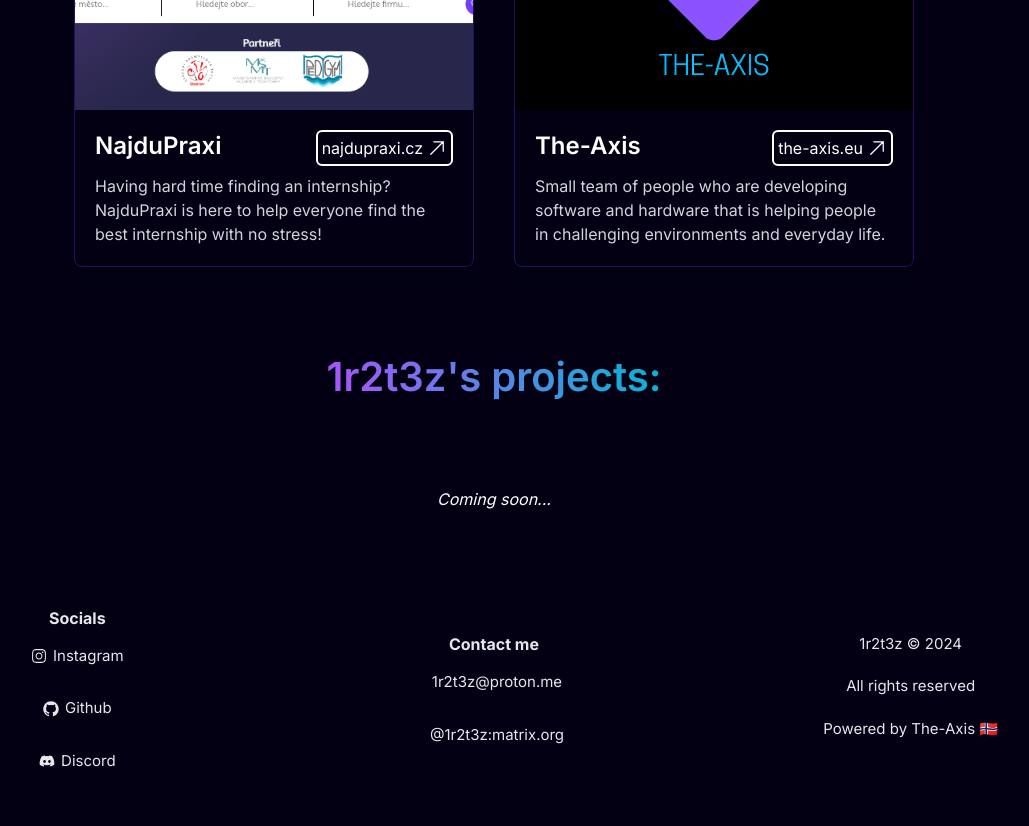
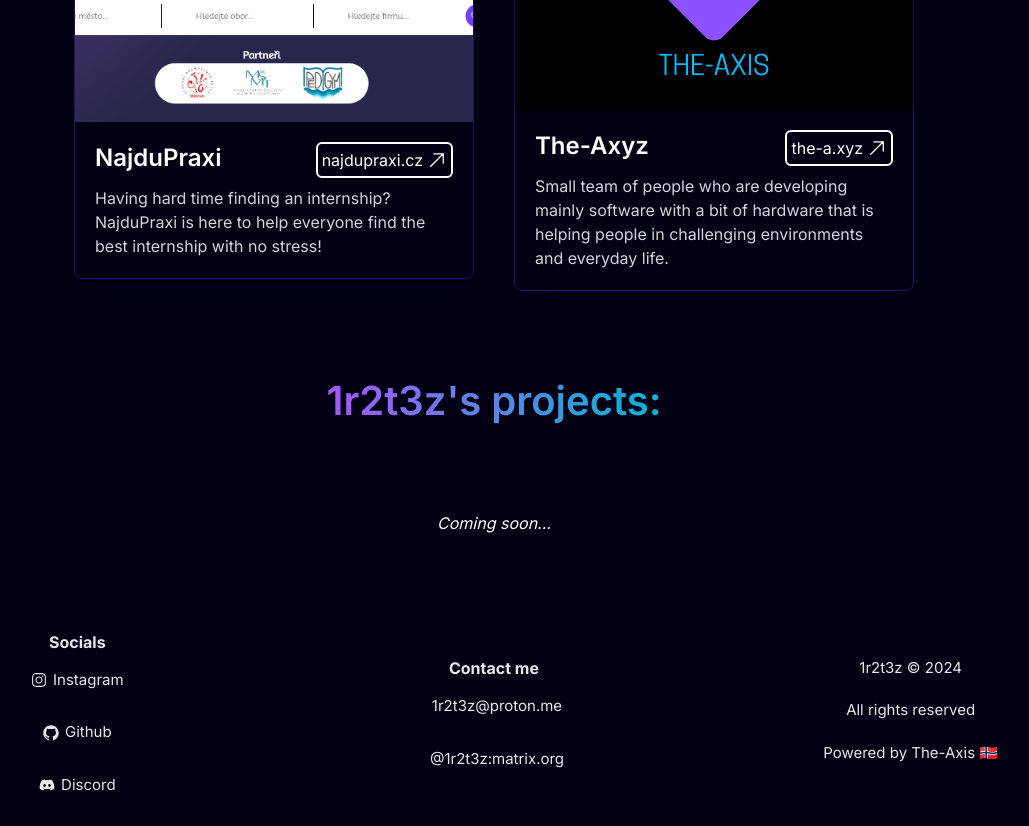
Before and after one commit to 1r2t3z/1r2t3z.me, a Next.js app: page / in a window 1280 px wide. Shown: the part 3760-4586 px from the top of the page, without its empty margins (146-1175 px from the left). Before the commit the page ends 4562 px from the top, so only its background shows below. Built offline with nearby package versions, Linux system fonts and the light colour scheme; a web font is replaced by a local one.

Commit message:
The-Axyz rebrand
The-Axis to The-Axyz rebrand

```diff
--- a/components/main/Projects.tsx
+++ b/components/main/Projects.tsx
@@ -91,10 +91,10 @@
         />
         <ProjectCard
           src="/AxisLogo.png"
-          title="The-Axis"
-          description="Small team of people who are developing software and hardware that is helping people in challenging environments and everyday life."
-          link="https://the-axis.eu"
-          showlink="the-axis.eu"
+          title="The-Axyz"
+          description="Small team of people who are developing mainly software with a bit of hardware that is helping people in challenging environments and everyday life."
+          link="https://the-a.xyz"
+          showlink="the-a.xyz"
         />
       </div>
       <h2 className="text-[40px] font-semibold text-transparent bg-clip-text bg-gradient-to-r from-purple-500 to-cyan-500 py-20">
```
